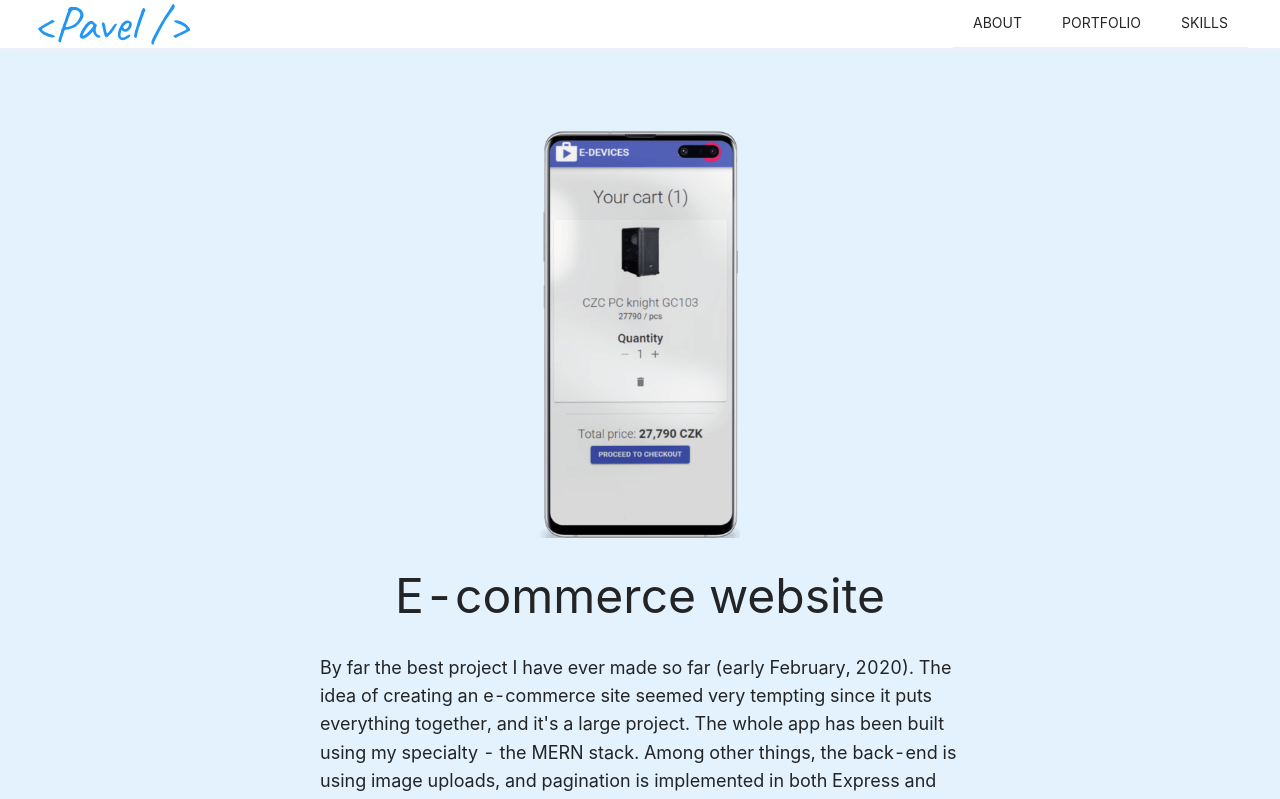
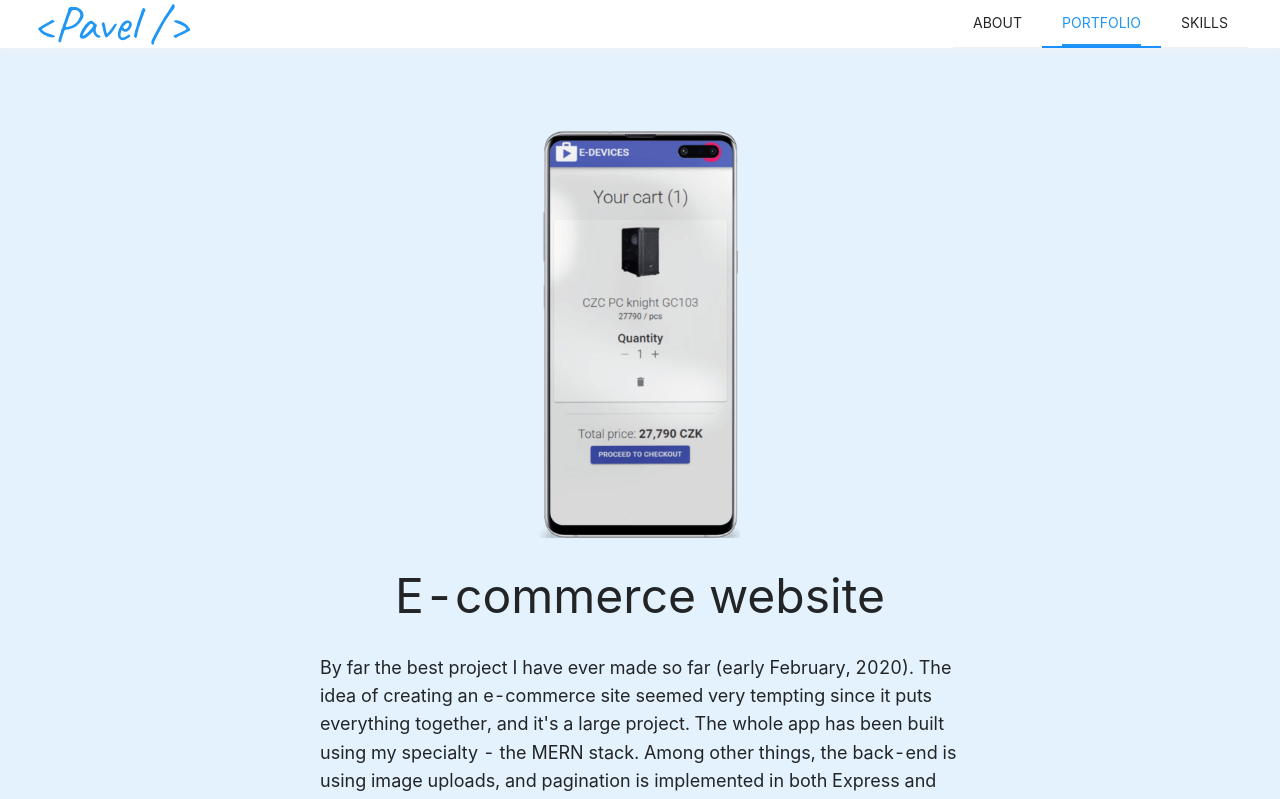
Before and after one commit to PavelSrom/next-typescript-portfolio, a Next.js app: page /portfolio in a window 1280 px wide. Shown: the top 799 px of the page. Built offline with nearby package versions, Linux system fonts and the light colour scheme.

Commit message:
fix(header): set active tab on page refresh

```diff
--- a/components/header/index.tsx
+++ b/components/header/index.tsx
@@ -1,5 +1,6 @@
-import React, { useState } from 'react'
+import React, { useState, useEffect } from 'react'
 import Link from 'next/link'
+import { useRouter } from 'next/router'
 import { Menu, Button, Drawer } from 'antd'
 import { MenuOutlined } from '@ant-design/icons'
 import { makeStyles } from '@material-ui/styles'
@@ -49,8 +50,14 @@
 
 const Footer: React.FC = () => {
   const classes = useStyles()
+  const router = useRouter()
   const [drawerOpen, setDrawerOpen] = useState<boolean>(false)
   const [currentLink, setCurrentLink] = useState<string>('/')
+
+  // set active tab on refresh
+  useEffect(() => {
+    setCurrentLink(router.pathname)
+  }, [router.pathname])
 
   return (
     <>
```
